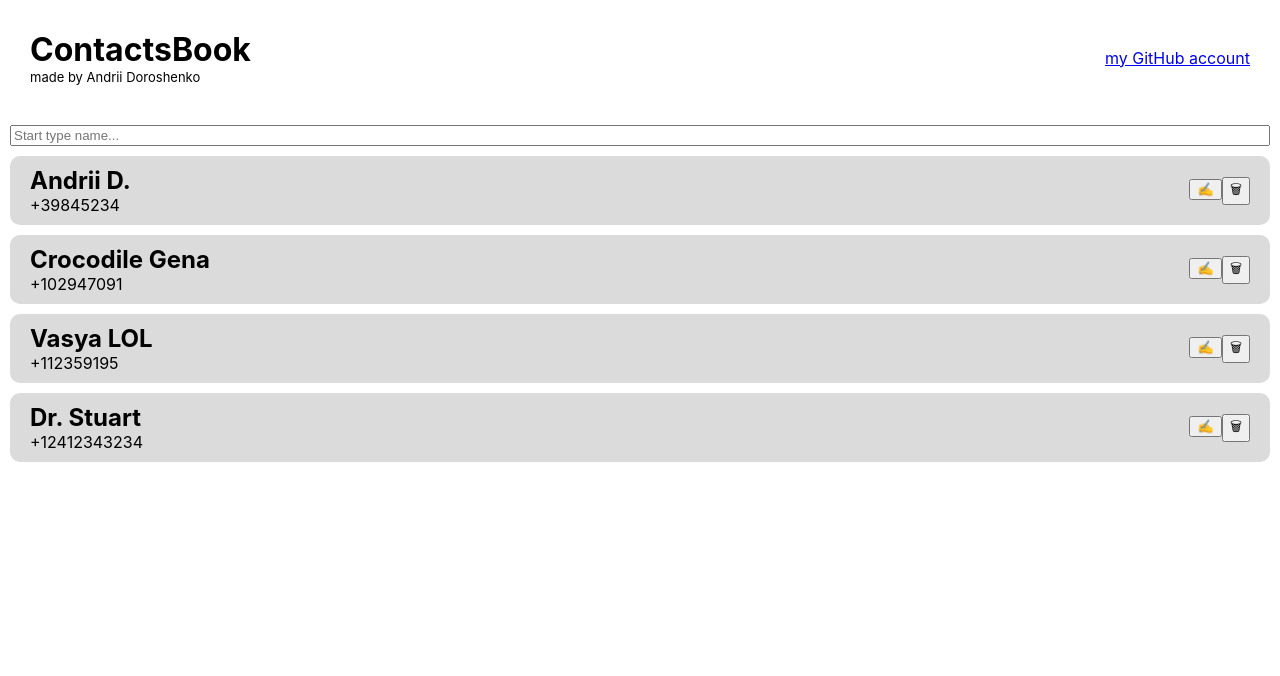
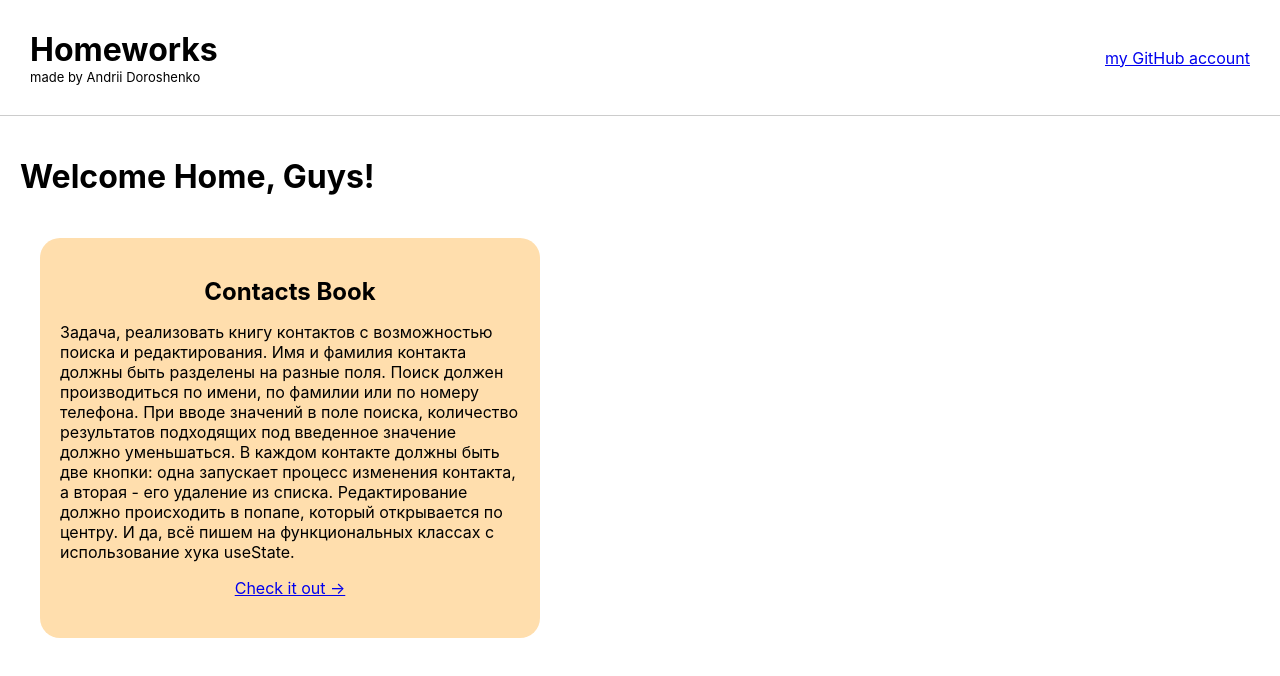
Before and after one commit to itsdorosh/react-course-30.04.22, a React (Create React App) app in the folder homeworks/: page / in a window 1280 px wide. Shown: the top 676 px of the page. Built offline with nearby package versions, Linux system fonts and the light colour scheme.

Commit message:
start homework with routing

```diff
--- a/homeworks/package.json
+++ b/homeworks/package.json
@@ -8,6 +8,7 @@
     "@testing-library/user-event": "^13.5.0",
     "react": "^18.1.0",
     "react-dom": "^18.1.0",
+    "react-router-dom": "^6.3.0",
     "react-scripts": "5.0.1",
     "web-vitals": "^2.1.4"
   },
--- a/homeworks/src/App.css
+++ b/homeworks/src/App.css
@@ -3,6 +3,7 @@
   align-items: center;
   justify-content: space-between;
   padding: 30px;
+  border-bottom: 1px solid #ccc;
 }
 .header h1, .header p {
   margin: 0;
@@ -11,3 +12,29 @@
 .header p {
   font-size: small;
 }
+
+.content {
+  padding: 20px;
+}
+
+.cards {
+  display: flex;
+  padding: 20px;
+}
+
+.card {
+  max-width: 500px;
+  background: #ffdead;
+  height: 400px;
+  display: flex;
+  flex-direction: column;
+  align-items: center;
+  justify-content: center;
+  padding: 20px;
+  border-radius: 20px;
+  box-sizing: border-box;
+}
+
+.card h2 {
+  margin: 0;
+}
--- a/homeworks/src/App.js
+++ b/homeworks/src/App.js
@@ -1,12 +1,22 @@
+import { Route, BrowserRouter as Router, Routes } from 'react-router-dom';
+
 import './App.css';
-import {ContactsBook} from './modules';
-import {Header} from './Header';
+import { Header } from './shared-components';
+import { Homepage, NotFoundPage } from './pages';
+
 
 function App() {
   return (
     <>
       <Header />
-      <ContactsBook />
+      <div className="content">
+        <Router>
+          <Routes>
+            <Route exact path='/' element={<Homepage />} />
+            <Route path='*' element={<NotFoundPage />} />
+          </Routes>
+        </Router>
+      </div>
     </>
   );
 }
--- /dev/null
+++ b/homeworks/src/pages/Homepage.js
@@ -0,0 +1,29 @@
+import { useState } from "react";
+
+import { AppCard } from "../shared-components";
+
+
+export function Homepage() {
+  const [appsToShow] = useState([
+    {
+      id: 1,
+      title: "Contacts Book",
+      description: `Задача, реализовать книгу контактов с возможностью поиска и редактирования. Имя и фамилия контакта должны быть разделены на разные поля.
+      Поиск должен производиться по имени, по фамилии или по номеру телефона. При вводе значений в поле поиска, количество результатов подходящих под введенное значение должно уменьшаться.
+      В каждом контакте должны быть две кнопки: одна запускает процесс изменения контакта, а вторая - его удаление из списка.
+      Редактирование должно происходить в попапе, который открывается по центру.
+      И да, всё пишем на функциональных классах с использование хука useState.`,
+      link: { text: "Check it out →", href: "/contacts-book" },
+    },
+  ]);
+
+  return (
+    <>
+      <h1>Welcome Home, Guys!</h1>
+      {/* TODO: nested routing */}
+      <div className="cards">
+        {appsToShow.map(({ id, title, description, link }) => <AppCard key={id} title={title} description={description} link={link} />)}
+      </div>
+    </>
+  );
+}
--- /dev/null
+++ b/homeworks/src/pages/NotFoundPage.js
@@ -0,0 +1,3 @@
+export function NotFoundPage () {
+  return <><h1>404: Page Not Found</h1></>;
+}
--- /dev/null
+++ b/homeworks/src/pages/index.js
@@ -0,0 +1,2 @@
+export * from "./Homepage";
+export * from "./NotFoundPage";
--- /dev/null
+++ b/homeworks/src/shared-components/AppCard.js
@@ -0,0 +1,17 @@
+import { Link } from 'react-router-dom';
+/**
+ * @function AppCard – function for represent sub-app in modules
+ * @param title – name of sub-app
+ * @param description - description of sub-app
+ * @param link – an object with text and href to
+ * @returns
+ */
+export function AppCard({ title, description, link }) {
+  return (
+    <div className="card">
+      <h2>{title}</h2>
+      <p>{description}</p>
+      <Link to={link.href}>{link.text}</Link>
+    </div>
+  );
+}
--- a/homeworks/src/Header.js
+++ b/homeworks/src/shared-components/Header.js
@@ -2,7 +2,7 @@ export function Header () {
     return (
         <div className="header">
             <div className="hero">
-                <h1>ContactsBook</h1>
+                <h1>Homeworks</h1>
                 <p>made by Andrii Doroshenko</p>
             </div>
             <a className="gh-link" href="https://github.com/itsdorosh">my GitHub account</a>
--- /dev/null
+++ b/homeworks/src/shared-components/index.js
@@ -0,0 +1,2 @@
+export * from "./Header";
+export * from "./AppCard";
```
Also changed, not shown: 1 other file (tests, documents, lock files or other folders).
